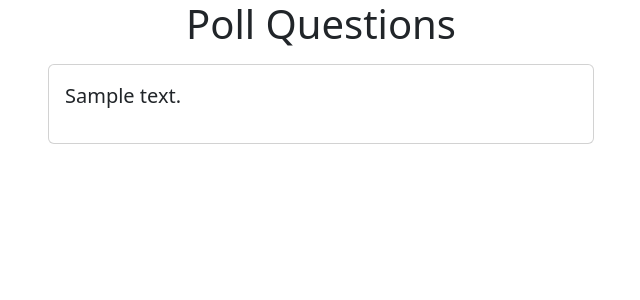
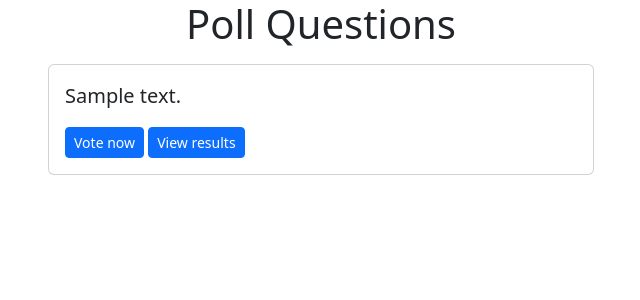
Before and after one commit to usersina/django-example, a Django app: page /polls/ in a window 1280 px wide. Shown: the top 300 px of the page, without its empty margins (319-959 px from the left). Run offline with Django 4.2, Linux system fonts and the light colour scheme; tables that the repository leaves empty hold one stand-in row (values such as "Sample post").

Commit message:
add details and result urls

```diff
--- a/polls/urls.py
+++ b/polls/urls.py
@@ -5,4 +5,6 @@ from . import views
 app_name = 'polls'
 urlpatterns = [
     path('', views.index, name='index'),  # /polls/
+    path('<int:question_id>/', views.detail, name='detail'),  # /polls/5/
+    path('<int:question_id>/results/', views.results, name='results'),  # /polls/5/results/
 ]
--- a/polls/views.py
+++ b/polls/views.py
@@ -1,10 +1,32 @@
-from django.shortcuts import render
+from django.http import Http404
+from django.shortcuts import get_object_or_404, render
 
-from .models import Question, Choice
+from .models import Question
 
 
 # Fetch all questions and display them
 def index(request):
     return render(request, 'polls/index.html', {
-        'questions': Question.objects.all()
+        'questions': Question.objects.order_by('-pub_date')[:5]
     })
+
+
+# Fetch a question and display it
+def detail(request, question_id):
+    try:
+        question = Question.objects.get(pk=question_id)
+    except Question.DoesNotExist:
+        raise Http404('Question does not exist')
+
+    return render(request, 'polls/detail.html', {
+        'question': question
+    })
+
+
+# Fetch a question and display the results
+def results(request, question_id):
+    question = get_object_or_404(Question, pk=question_id)
+
+    return render(request, 'polls/results.html', {
+        'question': question
+    })
--- a/templates/polls/index.html
+++ b/templates/polls/index.html
@@ -7,6 +7,8 @@
             <div class="card mb-3">
                 <div class="card-body">
                     <p class="lead">{{ question.question_text }}</p>
+                    <a href="{% url 'polls:detail' question.id %}" class="btn btn-primary btn-sm">Vote now</a>
+                    <a href="{% url 'polls:results' question.id %}" class="btn btn-primary btn-sm">View results</a>
                 </div>
             </div>
         {% endfor %}
```
Also changed, not shown: templates/polls/detail.html (added), templates/polls/results.html (added).
